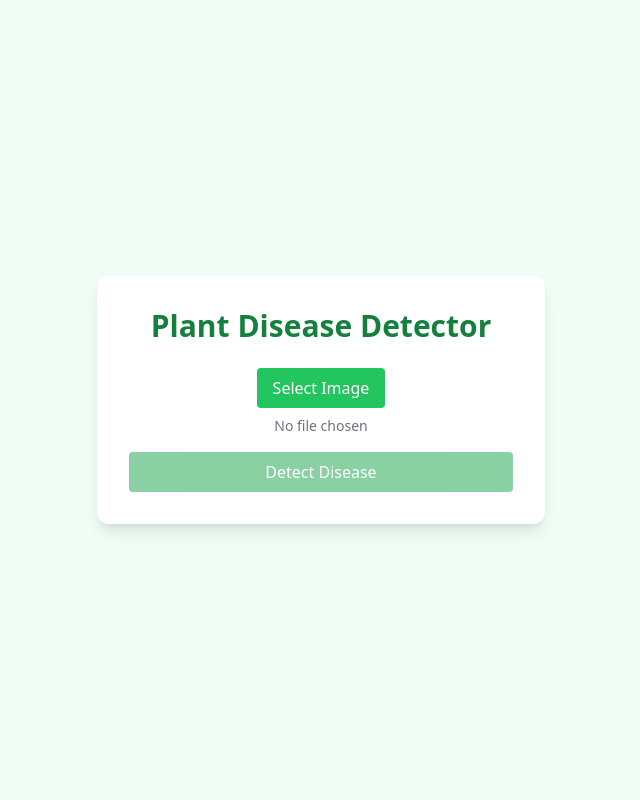
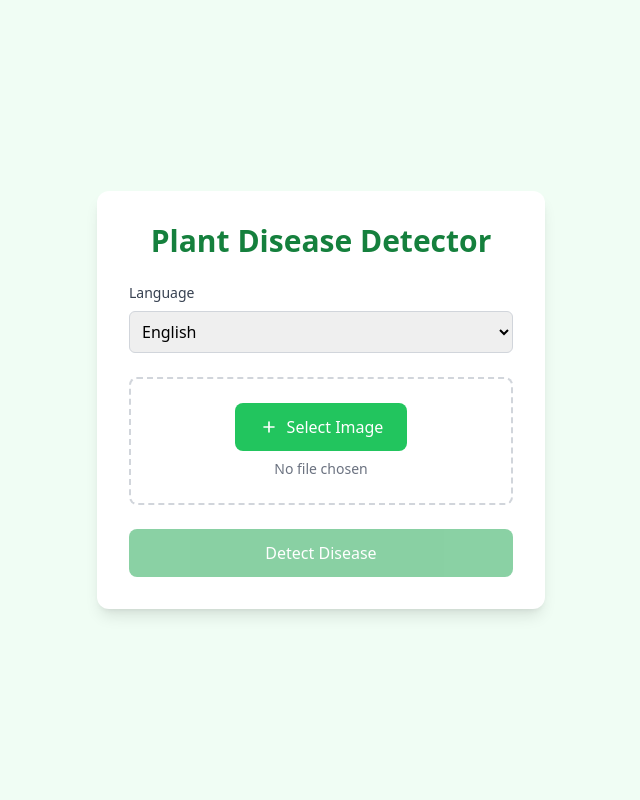
Before and after one commit to Kingslaye-varun/KisaanSaathi-prototype, a Flask app: template kisaansaathi/flask-model-server/model/templates/index.html in a window 1280 px wide. Shown: the whole page, without its empty margins (319-959 px from the left). Run offline with Flask 3, Linux system fonts and the light colour scheme; the template is opened without the code that fills it, so the values that code supplies are empty; some libraries are stand-ins or nearby versions.

Commit message:
confirmed working

```diff
--- a/kisaansaathi/flask-model-server/model/templates/index.html
+++ b/kisaansaathi/flask-model-server/model/templates/index.html
@@ -6,52 +6,83 @@
     <title>Plant Disease Detector</title>
     <script src="https://cdn.tailwindcss.com"></script>
 </head>
-<body class="bg-green-50 min-h-screen flex flex-col items-center justify-center">
+<body class="bg-green-50 min-h-screen flex flex-col items-center justify-center p-4">
     <div class="bg-white p-8 rounded-xl shadow-lg max-w-md w-full">
         <h1 class="text-3xl font-bold text-center text-green-700 mb-6">Plant Disease Detector</h1>
 
-        <form id="upload-form" class="space-y-4">
-            <div class="flex flex-col items-center">
+        <form id="upload-form" class="space-y-6" enctype="multipart/form-data" action="http://127.0.0.1:5000/predict" method="POST">
+            <!-- Language Selection -->
+            <div class="space-y-2">
+                <label for="language" class="block text-sm font-medium text-gray-700">Language</label>
+                <select id="language" class="w-full p-2 border border-gray-300 rounded-md focus:ring-green-500 focus:border-green-500">
+                    <option value="English">English</option>
+                    <option value="Hindi">Hindi</option>
+                    <option value="Spanish">Spanish</option>
+                    <option value="French">French</option>
+                </select>
+            </div>
+
+            <!-- Image Upload -->
+            <div class="space-y-2">
+                <div class="flex flex-col items-center justify-center border-2 border-dashed border-gray-300 rounded-lg p-6">
                     <input
                         type="file"
                         id="image-upload"
+                        name="file"
                         accept="image/*"
                         class="hidden"
                     >
                     <label
                         for="image-upload"
-                    class="cursor-pointer bg-green-500 text-white px-4 py-2 rounded hover:bg-green-600 transition"
+                        class="cursor-pointer bg-green-500 text-white px-6 py-3 rounded-lg hover:bg-green-600 transition-colors duration-200 flex items-center space-x-2"
                     >
-                    Select Image
+                        <svg xmlns="http://www.w3.org/2000/svg" class="h-5 w-5" fill="none" viewBox="0 0 24 24" stroke="currentColor">
+                            <path stroke-linecap="round" stroke-linejoin="round" stroke-width="2" d="M12 6v6m0 0v6m0-6h6m-6 0H6" />
+                        </svg>
+                        <span>Select Image</span>
                     </label>
                     <p id="file-name" class="text-sm text-gray-500 mt-2">No file chosen</p>
                 </div>
 
-            <div id="preview-container" class="hidden text-center">
-                <img id="image-preview" src="#" alt="Image Preview" class="max-w-full rounded-lg mx-auto mb-4">
+                <!-- Preview Container -->
+                <div id="preview-container" class="hidden mt-4">
+                    <p class="text-sm text-gray-700 mb-2">Preview:</p>
+                    <div class="border rounded-lg overflow-hidden">
+                        <img id="image-preview" src="#" alt="Image Preview" class="w-full h-48 object-contain bg-gray-100">
+                    </div>
+                </div>
             </div>
 
+            <!-- Predict Button -->
+            <div>
                 <button
                     type="submit"
                     id="predict-btn"
-                class="w-full bg-green-600 text-white py-2 rounded hover:bg-green-700 transition disabled:opacity-50"
+                    class="w-full bg-green-600 text-white py-3 px-4 rounded-lg hover:bg-green-700 transition-colors duration-200 font-medium disabled:opacity-50 disabled:cursor-not-allowed"
                     disabled
                 >
                     Detect Disease
                 </button>
-        </form>
+            </div>
 
-        <div id="result-container" class="mt-6 hidden">
-            <div class="bg-gray-100 p-4 rounded-lg">
-                <h2 class="text-xl font-semibold text-green-800 mb-2" id="prediction-title"></h2>
-                <p class="mb-2"><strong>Confidence:</strong> <span id="confidence-score"></span></p>
-                <div class="mt-4">
-                    <h3 class="font-bold text-green-700">Cause:</h3>
-                    <p id="cause-text" class="text-gray-700"></p>
-                    <h3 class="font-bold text-green-700 mt-2">Remedy:</h3>
-                    <p id="remedy-text" class="text-gray-700"></p>
+            <!-- Results Container -->
+            <div id="result-container" class="hidden mt-6 space-y-4">
+                <h2 class="text-xl font-semibold text-green-800 border-b pb-2">Results</h2>
+
+                <div class="space-y-2">
+                    <h3 class="text-lg font-medium text-gray-900" id="prediction-title"></h3>
+                    <p class="text-sm text-gray-600">
+                        <span class="font-medium">Confidence:</span>
+                        <span id="confidence-score" class="font-bold text-green-600"></span>
+                    </p>
                 </div>
-            </div>
+
+                <div class="bg-gray-50 p-4 rounded-lg">
+                    <h4 class="font-medium text-gray-900 mb-1">Cause</h4>
+                    <p id="cause-text" class="text-gray-700 text-sm"></p>
+
+                    <h4 class="font-medium text-gray-900 mt-4 mb-1">Remedy</h4>
+                    <p id="remedy-text" class="text-gray-700 text-sm"></p>
                 </div>
             </div>
 
@@ -67,6 +98,7 @@
         const confidenceScore = document.getElementById('confidence-score');
         const causeText = document.getElementById('cause-text');
         const remedyText = document.getElementById('remedy-text');
+        const languageSelect = document.getElementById('language');
 
         imageUpload.addEventListener('change', function(event) {
             if (this.files && this.files[0]) {
@@ -86,31 +118,58 @@
         uploadForm.addEventListener('submit', async function(event) {
             event.preventDefault();
 
-            const formData = new FormData();
-            formData.append('image', imageUpload.files[0]);
+            if (!imageUpload.files || !imageUpload.files[0]) {
+                alert('Please select an image first');
+                return;
+            }
+
+            const formData = new FormData(uploadForm);
 
             try {
-                const response = await fetch('/predict', {
+                // Show loading state
+                predictBtn.disabled = true;
+                predictBtn.textContent = 'Processing...';
+                resultContainer.classList.add('hidden');
+
+                const response = await fetch('http://127.0.0.1:5000/predict', {
                     method: 'POST',
-                    body: formData
+                    body: formData,
+                    headers: {
+                        'Accept': 'application/json'
+                    }
                 });
+
+                if (!response.ok) {
+                    const errorData = await response.json().catch(() => ({}));
+                    throw new Error(errorData.error || `HTTP error! status: ${response.status}`);
+                }
 
                 const data = await response.json();
 
-                if (data.status === 'success') {
+                // Show results
                 resultContainer.classList.remove('hidden');
-                    predictionTitle.textContent = data.prediction.replace(/_/g, ' ');
-                    confidenceScore.textContent = `${(data.confidence * 100).toFixed(2)}%`;
-                    causeText.textContent = data.cause;
-                    remedyText.textContent = data.remedy;
-                } else {
-                    alert('Error: ' + data.error);
-                }
+                const diseaseName = data.disease ? data.disease.replace(/_/g, ' ').replace(/\s+/g, ' ') : 'Unknown';
+                predictionTitle.textContent = diseaseName;
+                confidenceScore.textContent = data.confidence ? `${(data.confidence * 100).toFixed(2)}%` : 'N/A';
+
+                // Parse advice if available
+                const advice = data.advice || 'No advice available';
+                const causeMatch = advice.match(/[cC]ause[\s:]*(.*?)(?=[rR]emedy|$)/s);
+                const remedyMatch = advice.match(/[rR]emedy[\s:]*(.*)/s);
+
+                causeText.textContent = causeMatch ? causeMatch[1].trim() : advice;
+                remedyText.textContent = remedyMatch ? remedyMatch[1].trim() : '';
+
             } catch (error) {
                 console.error('Error:', error);
-                alert('An error occurred while processing the image');
+                alert('Error: ' + (error.message || 'Failed to process image. Please try again.'));
+            } finally {
+                predictBtn.disabled = false;
+                predictBtn.textContent = 'Detect Disease';
             }
         });
     </script>
+        </form>
+    </div>
 </body>
 </html>
```
Also changed, not shown: kisaansaathi/flask-model-server/app1.py (+103 -64 lines). Lines whose indentation alone changed are shown as unchanged.
